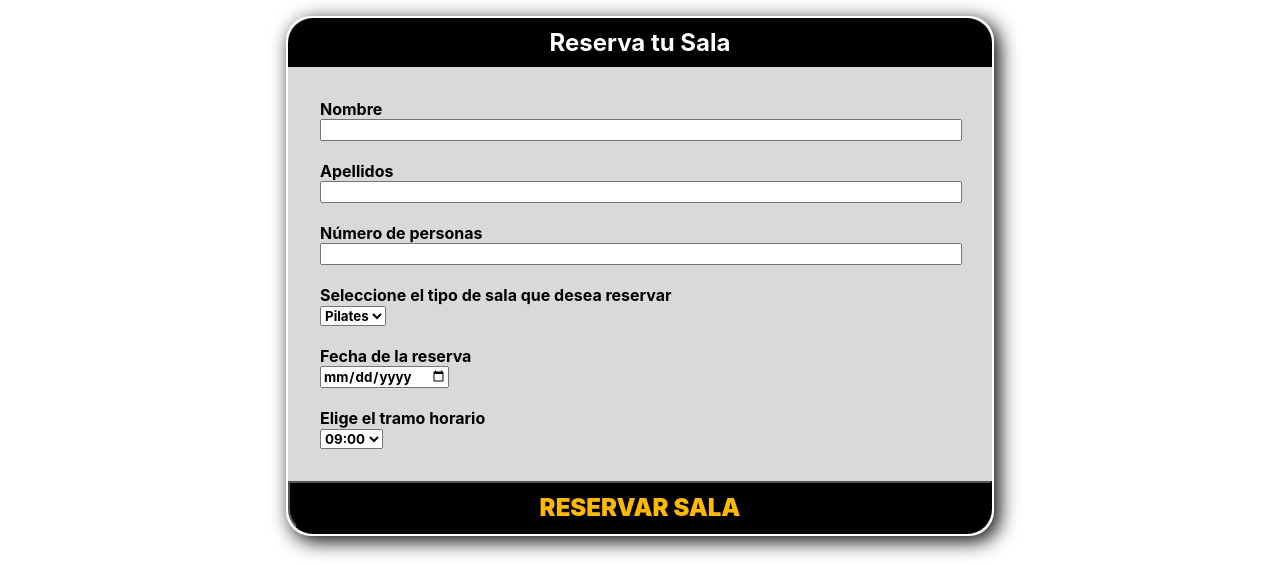
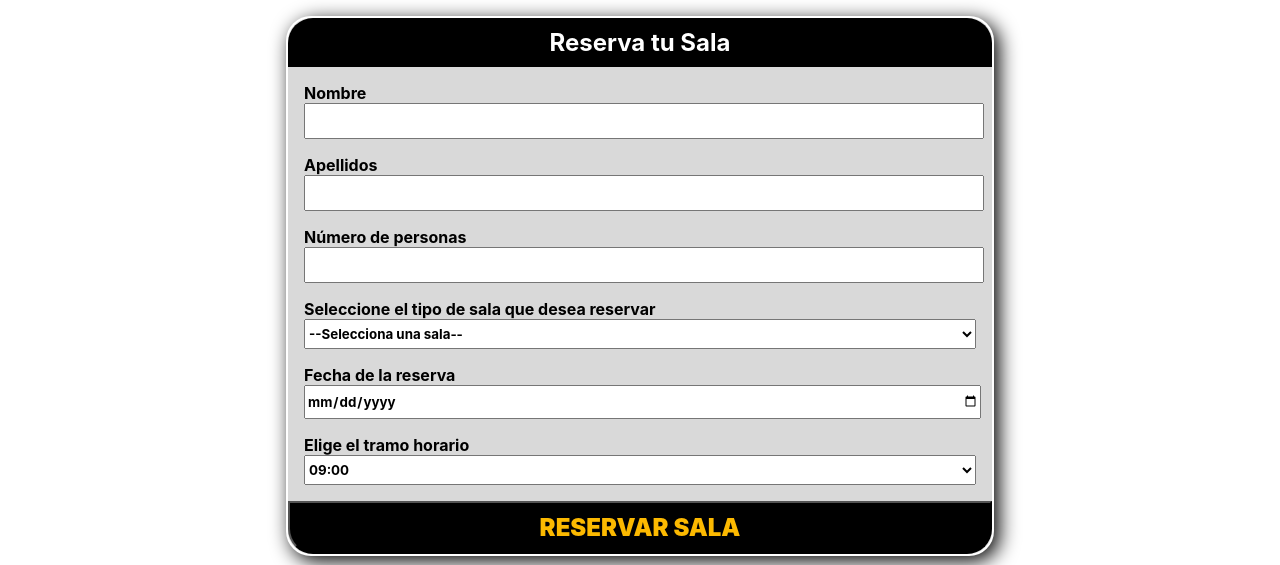
Before and after one commit to carloscl2001/FitnessZone-Web, a plain HTML site: page reserva.html in a window 1280 px wide. Shown: the part 112-677 px from the top of the page. Drawn offline with Linux system fonts and the light colour scheme.

Commit message:
act formulario recién hecho

```diff
--- a/reserva.css
+++ b/reserva.css
@@ -28,19 +28,20 @@
 
 
 #formulario{
+    padding: 1em auto;
     color: black;
-    text-align: left;
     width:100%;
-    margin-left: auto;
-    margin-right: auto;
-    padding-top: 1em; /* Relleno de 1em en la parte superior */
-    padding-bottom: 1em; /* Relleno de 1em en la parte inferior */
-    padding-left: 2em; /* Relleno de 3em en la parte izquierda */
-    padding-right: 2em;
+    gap: 1.5em;
+}
+
+.grupo-atributo{
+    padding: 1em auto;
+    margin: 1em;
 }
 
 .box{
-    width: 90%;
+    width: 100%;
+    height: 30px;
 }
 
 
--- a/reserva.html
+++ b/reserva.html
@@ -34,31 +34,40 @@
     <div id="caja-reserva">
         <div id="titulo-reserva">Reserva tu Sala</div>
         <form action="#" method="post" id="formulario">
-            <p>
-                <label>Nombre</label><br>
+            <div class="grupo-atributo">
+                <label>Nombre</label>
                 <input type="text" name="nombre" class="box">
-                <br><br>
+            </div>
+
+            <div class="grupo-atributo">
                 <label>Apellidos</label><br>
                 <input type="text" name="apellidos" class="box">
-                <br><br>
-                <label>Número de personas</label><br>
-                <input type="number" name="Numero de personas" class="box">
-                <br><br>
+            </div>
 
-                <label>Seleccione el tipo de sala que desea reservar</label><br>
-                <select id="SALAS">
+            <div class="grupo-atributo">
+                <label>Número de personas</label>
+                <input type="number" name="numero-personas" class="box">
+            </div>
+
+            <div class="grupo-atributo">
+                <label>Seleccione el tipo de sala que desea reservar</label>
+                <select id="SALAS" class="box">
+                    <option value="0">--Selecciona una sala--</option>
                     <option value="1">Pilates</option>
                     <option value="2">Trx</option>
                     <option value="3">Yoga</option>
                 </select>
-                <br>
-                <br>
-                <label>Fecha de la reserva</label><br>
-                <input type="date" name="fecha" ><br>
-                <br>
-                <label>Elige el tramo horario</label><br>
-                <select name="horaInicio" id="horaInicio" required ></select>
-            </p>
+            </div>
+
+            <div class="grupo-atributo">
+                <label>Fecha de la reserva</label>
+                <input type="date" name="fecha" class="box">
+            </div>
+
+            <div class="grupo-atributo">
+                <label>Elige el tramo horario</label>
+                <select name="horaInicio" class="box" id="horaInicio"></select>
+            </div>
         </form>
         <input type="submit" value="RESERVAR SALA" id="btnReservaFormulario">
     </div>
--- a/reserva.js
+++ b/reserva.js
@@ -10,13 +10,16 @@ document.addEventListener('DOMContentLoaded', function() {
         selectHoraInicio.add(option);
     }
 
-    alert('Hora puesta');
 
     // Obtener el valor seleccionado de la sala
     let salaSeleccionada = document.getElementById('SALAS').value;
+    alert('salaSeleccionada');
+
     // Obtener el número de personas ingresado
     let numeroPersonas = parseInt(salaSeleccionada);
+    alert('numeroPersonas');
 
+    /*
     // Definir los límites de personas según la sala seleccionada
     let limitePersonas;
 
@@ -46,5 +49,6 @@ document.addEventListener('DOMContentLoaded', function() {
         // Enviar el formulario si pasa la validación
         //document.getElementById('formulario').submit();
     }
+    */
 
 });
--- a/salas.css
+++ b/salas.css
@@ -76,6 +76,9 @@ td{
 /* Media query para móviles */
 @media only screen and (max-width: 768px) {
     .contenedor {
+        display: flex;
+        justify-content: space-around;
+        flex-wrap: wrap;
         margin-top: 8em;
     }
 
--- a/style.css
+++ b/style.css
@@ -8,7 +8,7 @@
 }
 
 body {
-    margin: 0;
+    margin: 0 auto;
 }
 
 /*Header*/
@@ -101,13 +101,8 @@ footer{
 
 
 /* Media query para móviles */
-@media only screen and (max-width: 768px) {
+@media only screen and (max-width: 900px) {
     footer {
         column-count: 1; /* Cambia a una sola columna */
     }
-
-
-    nav ul{
-        column-count: 1;
-    }
 }
```
